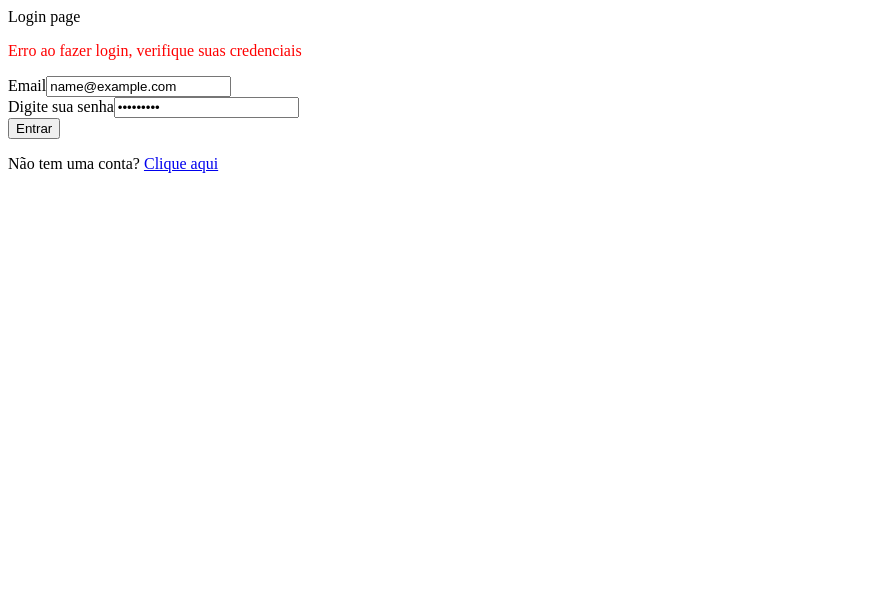
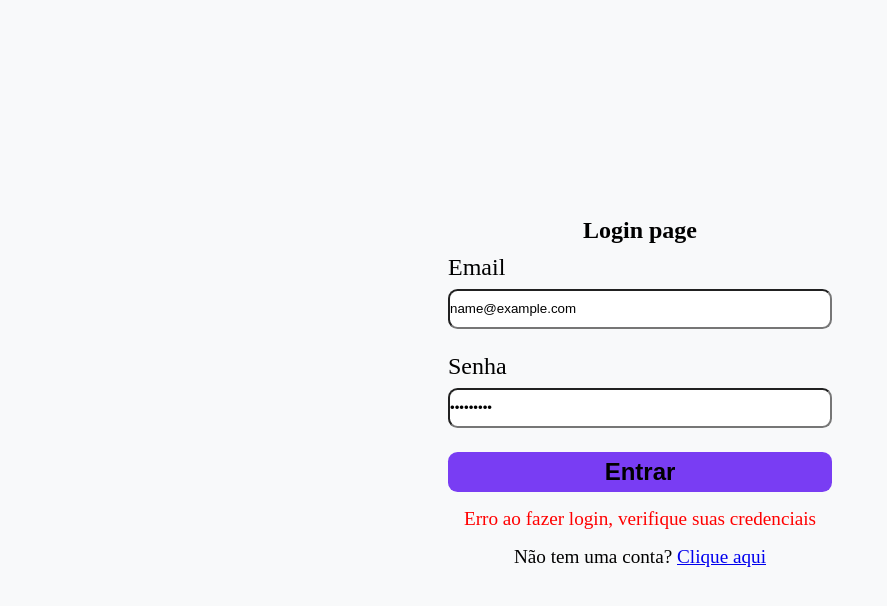
Before and after one commit to JeielLucas/Auth-Project, a React (Create React App) app in the folder auth-front/: page /login in a window 1280 px wide. Both pictures are taken after typing "name@example.com", "Sample123" into the empty fields and a click on the button "Entrar". Shown: the top 606 px of the page, without its empty margins (0-887 px from the left). Built offline with nearby package versions, Linux system fonts and the light colour scheme; no server answers.

Commit message:
feat: Começando o desenvolvimento do css para os forms

```diff
--- /dev/null
+++ b/auth-front/src/index.css
@@ -0,0 +1,5 @@
+*{
+    padding: 0;
+    margin: 0;
+    box-sizing: border-box;
+}
--- a/auth-front/src/index.tsx
+++ b/auth-front/src/index.tsx
@@ -1,6 +1,7 @@
 import React from 'react';
 import ReactDOM from 'react-dom/client';
 import App from './App';
+import './index.css'
 import reportWebVitals from './reportWebVitals';
 
 const root = ReactDOM.createRoot(
--- /dev/null
+++ b/auth-front/src/pages/login/LoginPage.css
@@ -0,0 +1,22 @@
+.divLogin {
+    display: flex;
+    flex-direction: column;
+    justify-content: center;
+    align-items: center;
+    height: 100vh;
+    background-color: #f8f9fa;
+}
+
+h2 {
+    margin: 0 0 10px;
+}
+
+p {
+    margin: 1rem 0 1rem 0;
+    font-size: 1.2rem;
+}
+
+.error-message {
+    color: red;
+    margin: 1rem 0 0rem 0;
+}
--- a/auth-front/src/pages/login/LoginPage.tsx
+++ b/auth-front/src/pages/login/LoginPage.tsx
@@ -2,7 +2,7 @@ import { Link, useNavigate } from "react-router-dom";
 import { useState } from "react";
 import { Form } from "../../shared/components/Form/Form";
 import { useAuth } from "../../shared/hooks";
-
+import './LoginPage.css'
 
 export const LoginPage = () => {
     const { login } = useAuth();
@@ -48,7 +48,7 @@ export const LoginPage = () => {
             placeholder: 'Digite sua senha',
             required: true,
             value: password,
-            labelText: 'Digite sua senha',
+            labelText: 'Senha',
             onChange: (e: React.ChangeEvent<HTMLInputElement>) => handleInputChange("password", e.target.value),
         },
     ];
@@ -56,10 +56,10 @@ export const LoginPage = () => {
 
 
     return(
-        <div>
-            Login page
-            {error && <p style={{ color: 'red' }}>{error}</p>}
+        <div className='divLogin'>
+            <h2>Login page</h2>
             <Form input={inputs} onSubmit={handleEntrar} buttonText="Entrar" buttonType="submit"/>
+            {error && <p className='error-message' style={{ color: 'red' }}>{error}</p>}
             <p>Não tem uma conta? <Link to="/register">Clique aqui</Link></p>
         </div>
     );
--- /dev/null
+++ b/auth-front/src/pages/register/RegisterPage.css
@@ -0,0 +1,22 @@
+.divRegister {
+    display: flex;
+    flex-direction: column;
+    justify-content: center;
+    align-items: center;
+    height: 100vh;
+    background-color: #f8f9fa;
+}
+
+h2 {
+    margin: 0 0 10px;
+}
+
+p {
+    margin: 1rem 0 1rem 0;
+    font-size: 1.2rem;
+}
+
+.error-message {
+    color: red;
+    margin: 1rem 0 0rem 0;
+}
--- a/auth-front/src/pages/register/RegisterPage.tsx
+++ b/auth-front/src/pages/register/RegisterPage.tsx
@@ -2,6 +2,7 @@ import { Link, useNavigate } from "react-router-dom";
 import { useState } from "react";
 import { Form } from "../../shared/components/Form/Form";
 import { useAuth } from "../../shared/hooks";
+import './RegisterPage.css'
 
 
 export const RegisterPage = () => {
@@ -104,15 +105,15 @@ export const RegisterPage = () => {
     ];
 
     return(
-        <div>
-            Register page
-            {error && <p style={{ color: 'red' }}>{error}</p>}
+        <div className='divRegister'>
+            <h2>Register page</h2>
             <Form
             input={inputs}
             onSubmit={handleRegistrar}
             buttonText={"Entrar"}
             buttonType={"submit"}
             />
+            {error && <p className='error-message' style={{ color: 'red' }}>{error}</p>}
             <p>Já tem uma conta? <Link to="/login">Clique aqui</Link></p>
         </div>
     );
--- /dev/null
+++ b/auth-front/src/shared/components/Form/Form.css
@@ -0,0 +1,16 @@
+.form{
+    display: flex;
+    flex-direction: column;
+    align-items: center;
+    gap: 3vh;
+}
+.button{
+    border: none;
+    background-color: #793DF3;
+    color: #000;
+    width: 100%;
+    height: 5vh;
+    border-radius: 0.6rem;
+    font-size: 1.5rem;
+    font-weight: 600;
+}
--- a/auth-front/src/shared/components/Form/Form.tsx
+++ b/auth-front/src/shared/components/Form/Form.tsx
@@ -1,5 +1,6 @@
 import React from "react";
 import { Input } from "../Input/Input";
+import './Form.css'
 
 interface FormProps {
     input:{
@@ -36,7 +37,7 @@ export const Form: React.FC<FormProps> = ({
     };
 
     return(
-        <form onSubmit={handleSubmit}>
+        <form className='form' onSubmit={handleSubmit}>
             {input.map((field) =>(
                 <Input
                     key = {field.id}
@@ -50,7 +51,7 @@ export const Form: React.FC<FormProps> = ({
                     placeholder={field.placeholder}
                 />
             ))}
-            <button type={buttonType}>{buttonText}</button>
+            <button className='button' type={buttonType}>{buttonText}</button>
         </form>
     );
 };
--- /dev/null
+++ b/auth-front/src/shared/components/Input/Input.css
@@ -0,0 +1,14 @@
+.divInput{
+    display: flex;
+    flex-direction: column;
+    gap: 1vh;
+}
+.label{
+    display: flex;
+    font-size: 1.5rem;
+}
+.input{
+    border-radius: 0.6rem;
+    width: 30vw;
+    height: 5vh;
+}
--- a/auth-front/src/shared/components/Input/Input.tsx
+++ b/auth-front/src/shared/components/Input/Input.tsx
@@ -1,3 +1,4 @@
+import './Input.css'
 
 interface InputProps {
     id: string;
@@ -12,9 +13,10 @@ interface InputProps {
 
 export const Input: React.FC<InputProps> = ({type, minLength, placeholder, required, value, onChange, id, labelText}) => {
     return(
-        <div>
-            <label htmlFor={id}>{labelText}</label>
+        <div className='divInput'>
+            <label className='label' htmlFor={id}>{labelText}</label>
             <input
+                className='input'
                 id={id}
                 type={type}
                 minLength={minLength}
```
